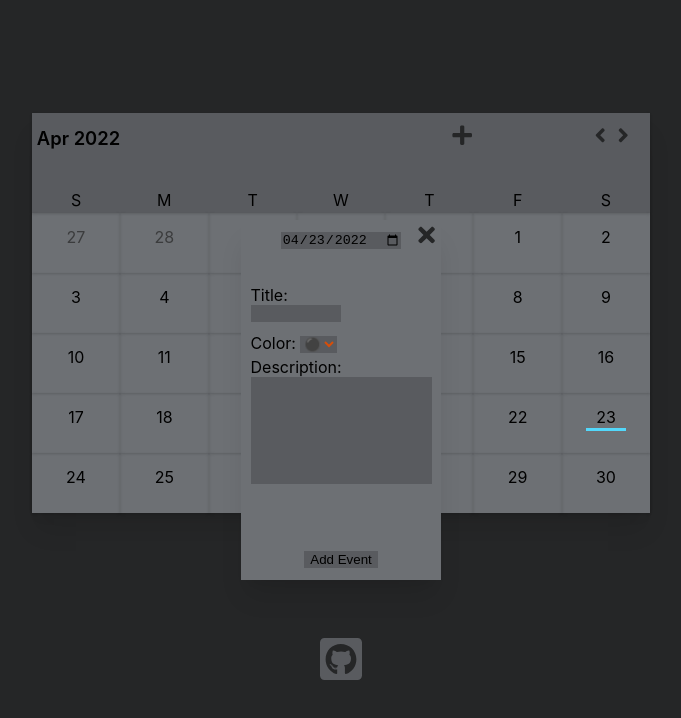
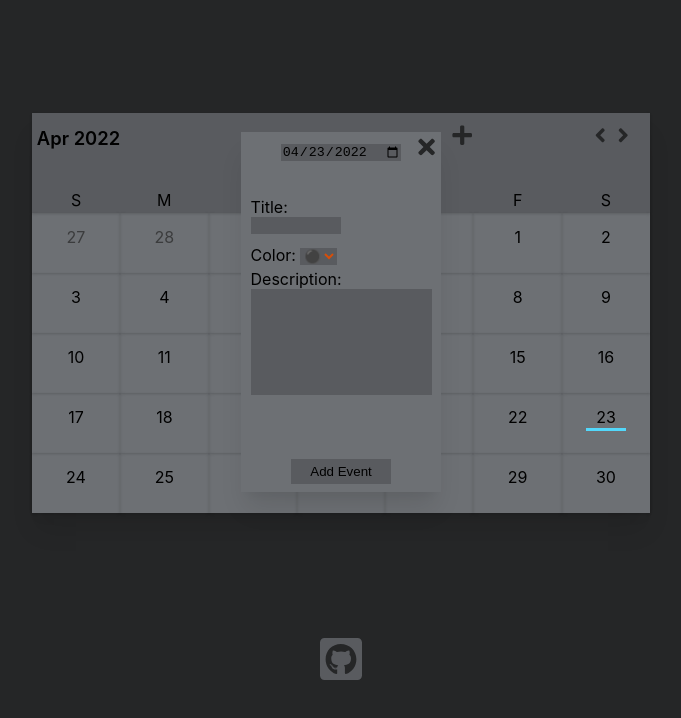
Before and after one commit to vzsoares/Calendar, a Next.js app: page / in a window 1280 px wide. Both pictures are taken after a click on the button 761 px from the left and 138 px from the top of the page. Shown: the top 718 px of the page, without its empty margins (299-980 px from the left). Built offline with nearby package versions, Linux system fonts and the light colour scheme.

Commit message:
enh:styles

```diff
--- a/packages/components/CalendarSection.js
+++ b/packages/components/CalendarSection.js
@@ -11,8 +11,8 @@ export default function CalendarSection() {
         height: "100vh",
         margin: "0 auto",
         display: "flex",
+        justifyContent: "space-evenly",
         flexDirection: "column",
-        justifyContent: "space-evenly",
       }}
     >
       <div style={{ maxWidth: "90vw", margin: "0 auto" }}>
--- a/packages/components/Modal.js
+++ b/packages/components/Modal.js
@@ -90,13 +90,14 @@ export default function Modal() {
           style={{
             height: "100%",
             width: "100%",
+            gridTemplateRows: "5fr 50px ",
             display: "grid",
-            gridTemplateRows: "5fr 50px ",
-            maxHeight: "300px",
-            overflow: "auto",
           }}
         >
-          <div className='events' style={{ width: "100%" }}>
+          <div
+            className='events'
+            style={{ width: "100%", maxHeight: "300px", overflow: "auto" }}
+          >
             {/* render day events or no events msg */}
             {events[modalData.data] ? (
               events[modalData.data].map((e, i) => {
@@ -117,7 +118,7 @@ export default function Modal() {
                       </span>
                       <span>{e.event}</span>
                     </div>
-                    <div className='bottom' style={{ width: "300px" }}>
+                    <div className='bottom' style={{ maxWidth: "184px" }}>
                       <h1
                         style={{
                           fontSize: "0.8rem",
@@ -139,6 +140,17 @@ export default function Modal() {
               <div className='no-events'>{"No events for this day"}</div>
             )}
           </div>
+          <div
+            className='button-container'
+            style={{
+              alignSelf: "end",
+              display: "flex",
+              justifyContent: "center",
+              height: "100%",
+              alignItems: "flex-end",
+              width: "100%",
+            }}
+          >
             <button
               style={{
                 backgroundColor: "#595B5F",
@@ -146,12 +158,14 @@ export default function Modal() {
                 padding: "none",
                 cursor: "pointer",
                 height: "50%",
-              alignSelf: "end",
+                maxWidth: "200px",
+                width: "80%",
               }}
               onClick={() => handleAddBtn()}
             >
               Add Event
             </button>
+          </div>
         </div>
       ) : (
         <div
@@ -235,7 +249,17 @@ export default function Modal() {
               </div>
             }
           </div>
-          <div className='btn-container' style={{ justifySelf: "center" }}>
+          <div
+            className='btn-container'
+            style={{
+              justifySelf: "center",
+              width: "100%",
+              display: "flex",
+              flexDirection: "column",
+              justifyContent: "center",
+              alignItems: "center",
+            }}
+          >
             <button
               onClick={() =>
                 // add or edit event
@@ -259,6 +283,8 @@ export default function Modal() {
                 border: "none",
                 padding: "none",
                 cursor: "pointer",
+                minWidth: "100px",
+                height: "25px",
               }}
             >
               {modalData.function === "edit" ? "Edit Event" : "Add Event"}
--- a/packages/features/calendarStyles.js
+++ b/packages/features/calendarStyles.js
@@ -57,7 +57,7 @@ export const modalContainerStyle = {
   backgroundColor: "#6D7074",
   position: "fixed",
   left: "50%",
-  top: "50%",
+  top: "39%",
   transform: "translate(-50%, -50%)",
   boxShadow:
     "0 20px 25px -5px rgba(0, 0, 0, 0.1), 0 10px 10px -5px rgba(0, 0, 0, 0.04)",
```
Lines whose indentation alone changed are shown as unchanged.
